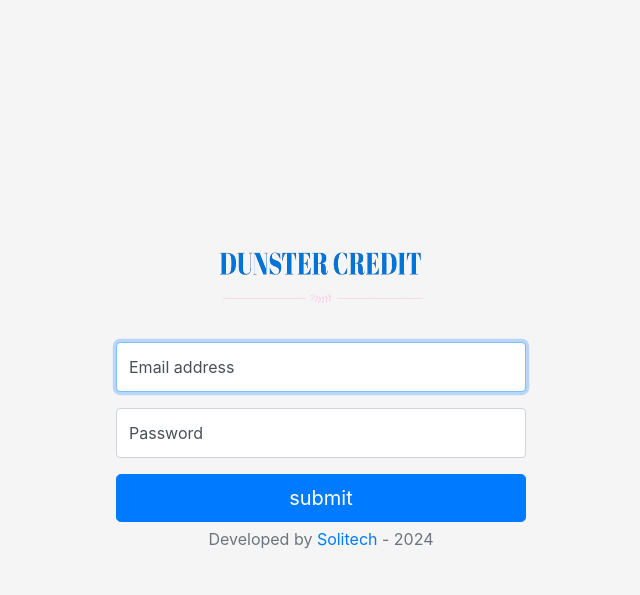
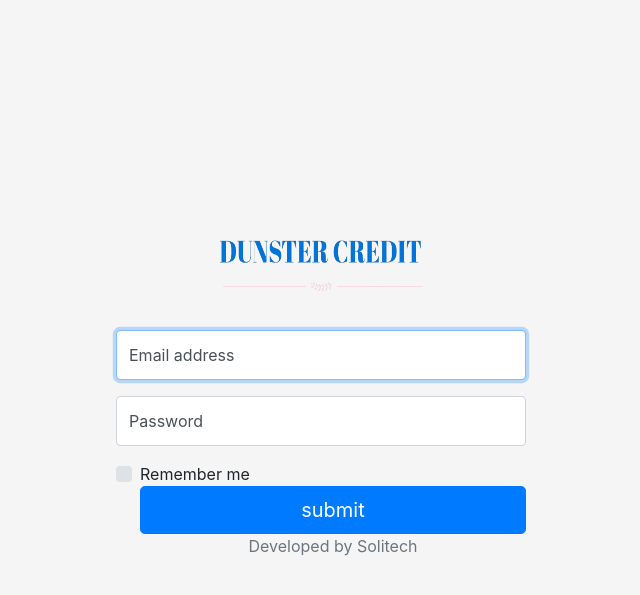
Before and after one commit to SolomonMuturi/Loan-Management-System, a PHP site: page /signin.php in a window 1280 px wide. Shown: the top 595 px of the page, without its empty margins (319-959 px from the left). Run offline with PHP 8.4, Linux system fonts and the light colour scheme.

Commit message:
Update signin.php

```diff
--- a/signin.php
+++ b/signin.php
@@ -1,35 +1,10 @@
 <?php
-// Start output buffering to prevent any output before the header() function
-ob_start();
-
-// Include necessary files
 include_once "classes/Employee.php";
 include_once "libs/Session.php";
-
-// Start the session
 Session::checkLogin();
 $emp = new Employee();
 
-// Enable error reporting for debugging
-error_reporting(E_ALL);
-ini_set('display_errors', 1);
-
-// Handle form submission
-// Handle form submission
-if (isset($_POST['submit']) && $_SERVER['REQUEST_METHOD'] == 'POST') {
-    $inserted = $emp->employeeLogin($_POST);
-
-    // If login is successful
-    if ($inserted === true) {
-        if ($_POST['email'] === 'branch@gmail.com') {
-            header("Location: newbranch.php"); // Redirect branch user
-        } else {
-            header("Location: dashboard.php"); // Redirect everyone else
-        }
-        exit; // Always exit after redirect
-    }
-}
-
+$remembered_email = isset($_COOKIE['dunster_remember_email']) ? $_COOKIE['dunster_remember_email'] : '';
 ?>
 <!doctype html>
 <html lang="en">
@@ -38,24 +13,41 @@ if (isset($_POST['submit']) && $_SERVER['REQUEST_METHOD'] == 'POST') {
     <meta name="viewport" content="width=device-width, initial-scale=1, shrink-to-fit=no">
     <meta name="description" content="">
     <meta name="author" content="">
-    <link rel="icon" href="images/logodc.jpg">
-    <title>Dunster Credit</title>
+    <link rel="icon" href="images/brac.jpg">
+
+    <title></title>
+
     <!-- Bootstrap core CSS -->
     <link href="assets/css/bootstrap.css" rel="stylesheet">
+
     <!-- Custom styles for this template -->
     <link href="assets/css/signin.css" rel="stylesheet">
   </head>
+
   <body>
+      <?php
+        if (isset($_POST['submit']) && $_SERVER['REQUEST_METHOD'] == 'POST') {
+          if (isset($_POST['remember_me'])) {
+            setcookie('dunster_remember_email', $_POST['email'], time() + (86400 * 30), '/');
+          } else {
+            setcookie('dunster_remember_email', '', time() - 3600, '/');
+          }
+          $inserted = $emp->employeeLogin($_POST);
+        }
+      ?>
   <div class="container">
     <form class="form-signin" action="" method="POST">
       <div class="text-center mb-4">
         <img class="mb-2" src="images/brac.png" alt="" width="220" height="72">
+
       </div>
       <div class="text-center mb-4">
-                <?php if (isset($inserted)) { echo $inserted; } ?>
+        <?php if (isset($inserted)) {
+          echo $inserted;
+        }?>
       </div>
       <div class="form-label-group">
-                <input type="email" id="inputEmail" class="form-control" name="email" placeholder="Email address" required autofocus>
+        <input type="email" id="inputEmail" class="form-control" name="email" value="<?php echo htmlspecialchars($remembered_email, ENT_QUOTES, 'UTF-8'); ?>" placeholder="Email address" required autofocus>
         <label for="inputEmail">Email address</label>
       </div>
 
@@ -64,21 +56,19 @@ if (isset($_POST['submit']) && $_SERVER['REQUEST_METHOD'] == 'POST') {
         <label for="inputPassword">Password</label>
       </div>
 
+      <div class="mb-3">
+        <div class="custom-control custom-checkbox">
+          <input type="checkbox" class="custom-control-input" id="rememberMe" name="remember_me" <?php echo $remembered_email !== '' ? 'checked' : ''; ?>>
+          <label class="custom-control-label" for="rememberMe">Remember me</label>
+         <div>
+      </div>
+
       <input class="btn btn-lg btn-primary btn-block" type="submit" name="submit" value="submit">
-         <!--   <p class="mt-3 text-uppercase font-weight-bold text-center"><a href="signup.php">Register</a> a new account.</p>  -->
     </form>
 
       <div class="col-md-12 ">
-    <p class="text-muted text-center">
-        Developed by <a href="https://www.solitech.co.ke" target="_blank">Solitech</a> - 2024
-    </p>
+        <p class="text-muted text-center">Developed by Solitech</p></div>
     </div>
-
     </div>
   </body>
 </html>
-
-<?php
-// End output buffering and send output
-ob_end_flush();
-?>
```
Lines whose indentation alone changed are shown as unchanged.
